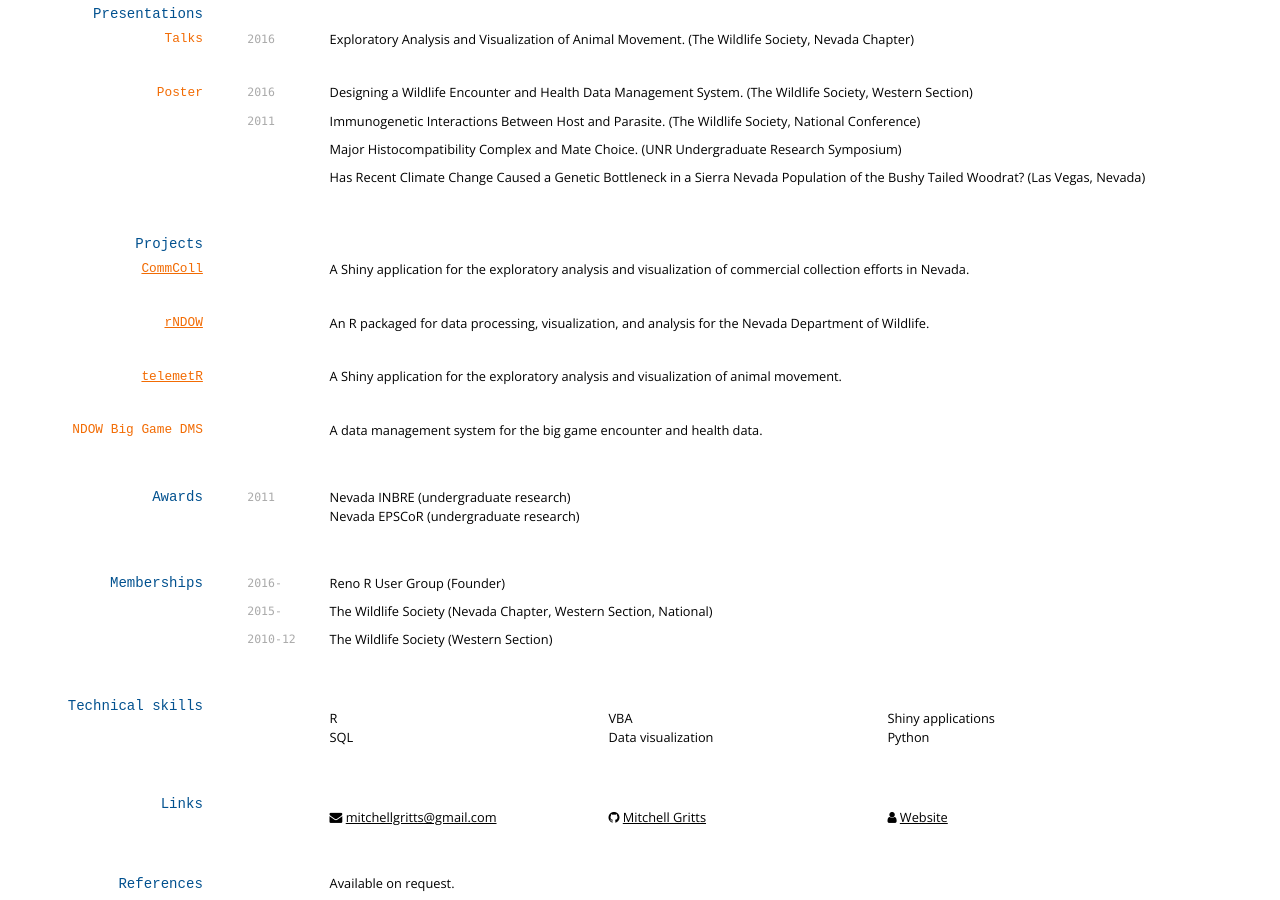
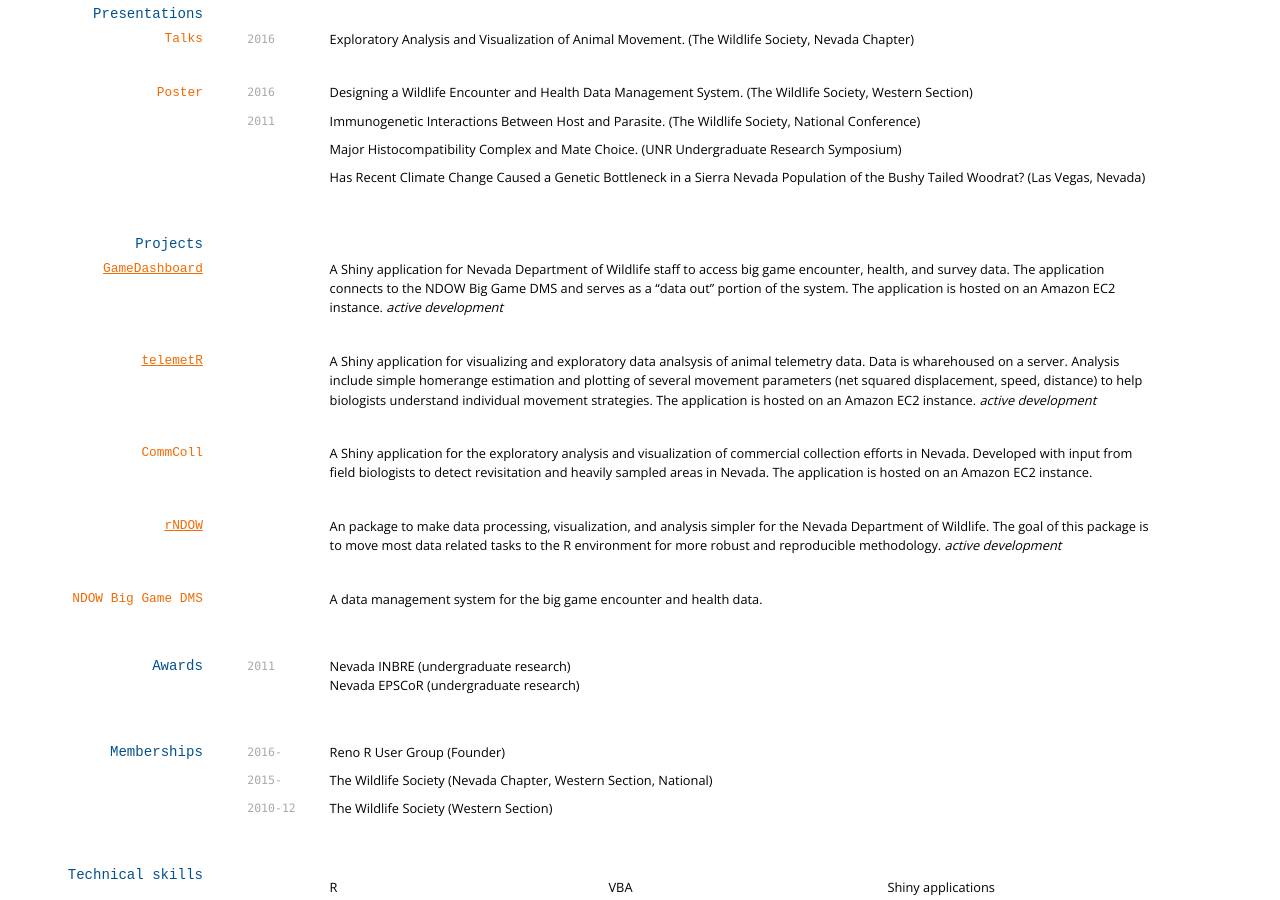
Before and after one commit to andrianaimisa/mgritts.github.io, a Jekyll site: the page built from cvtest.md, in a window 1280 px wide and 900 px high, scrolled down 348 px. Built offline with Jekyll 4.4.1, drawn with Linux system fonts in a browser that asks for light colours; nearby versions of some CDN libraries.

Commit message:
cv-Projects update, added GameDashboard

```diff
--- a/cvtest.md
+++ b/cvtest.md
@@ -41,21 +41,25 @@ Has Recent Climate Change Caused a Genetic Bottleneck in a Sierra Nevada Populat
 
 ## Projects
 
-### [CommColl][1]
-A Shiny application for the exploratory analysis and visualization of commercial collection efforts in Nevada.
+### [GameDashboard][4]
+A Shiny application for Nevada Department of Wildlife staff to access big game encounter, health, and survey data. The application connects to the NDOW Big Game DMS and serves as a "data out" portion of the system. The application is hosted on an Amazon EC2 instance. *active development*
+
+### [telemetR][3]
+A Shiny application for visualizing and exploratory data analsysis of animal telemetry data. Data is wharehoused on a server. Analysis include simple homerange estimation and plotting of several movement parameters (net squared displacement, speed, distance) to help biologists understand individual movement strategies. The application is hosted on an Amazon EC2 instance. *active development*
+
+### CommColl
+A Shiny application for the exploratory analysis and visualization of commercial collection efforts in Nevada. Developed with input from field biologists to detect revisitation and heavily sampled areas in Nevada. The application is hosted on an Amazon EC2 instance.
 
 ### [rNDOW][2]
-An R packaged for data processing, visualization, and analysis for the Nevada Department of Wildlife.
-
-### [telemetR][3]
-A Shiny application for the exploratory analysis and visualization of animal movement.
+An package to make data processing, visualization, and analysis simpler for the Nevada Department of Wildlife. The goal of this package is to move most data related tasks to the R environment for more robust and reproducible methodology. *active development*
 
 ### NDOW Big Game DMS
 A data management system for the big game encounter and health data.
 
-[1]: https://github.com/ndow-wisr/CommColl
+
 [2]: https://github.com/ndow-wisr/rNDOW
 [3]: https://github.com/ndow-wisr/telemetR
+[4]: https://github.com/ndow-wisr/GameDashboard
 
 ## Awards
 
```
